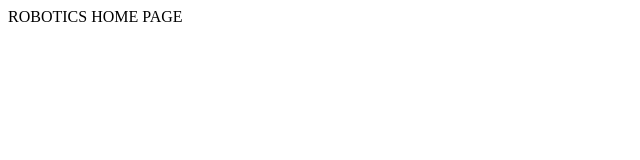
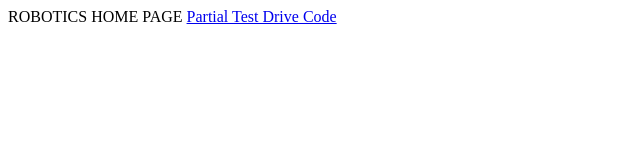
Before and after one commit to coolbotz/coolbotz.github.io, a plain HTML site: page index.html in a window 1280 px wide. Shown: the whole page, without its empty margins (0-640 px from the left). Drawn offline with Linux system fonts and the light colour scheme.

Commit message:
Update index.html

```diff
--- a/index.html
+++ b/index.html
@@ -1,5 +1,7 @@
 <html>
 <body>
 ROBOTICS HOME PAGE
+
+  <a href="coolbotz.github.io/test-drive-partial.html">Partial Test Drive Code</a>
 </body>
 </html>
```
